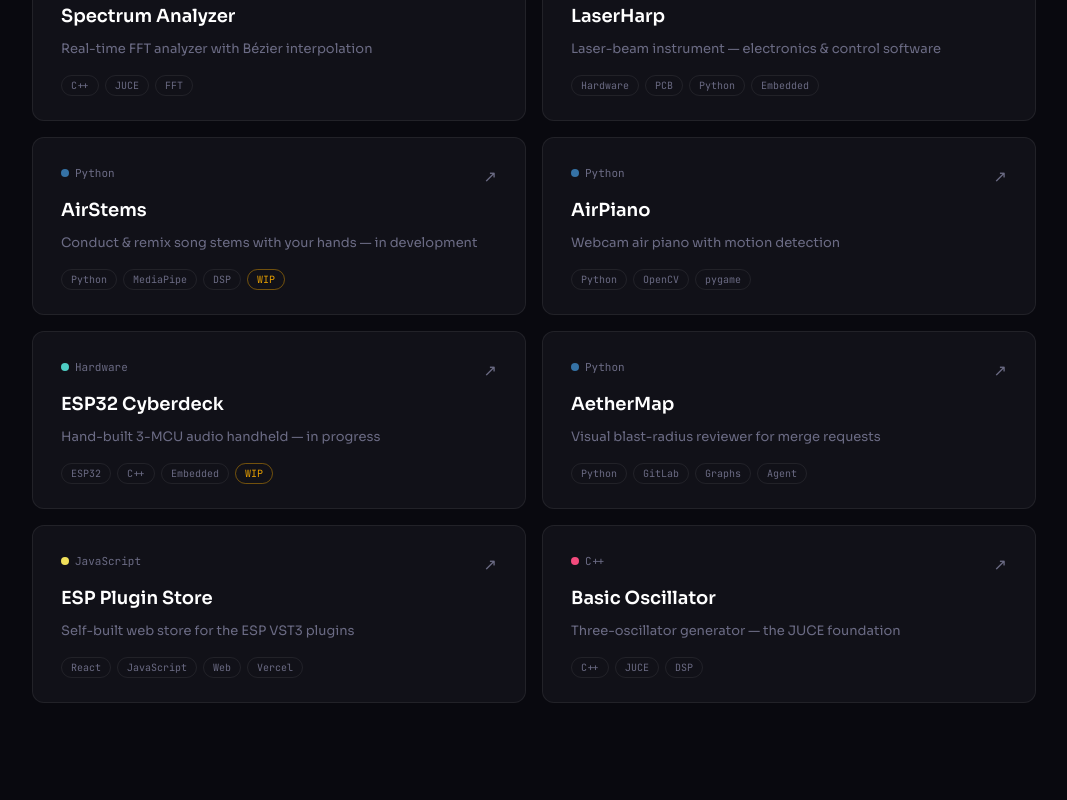
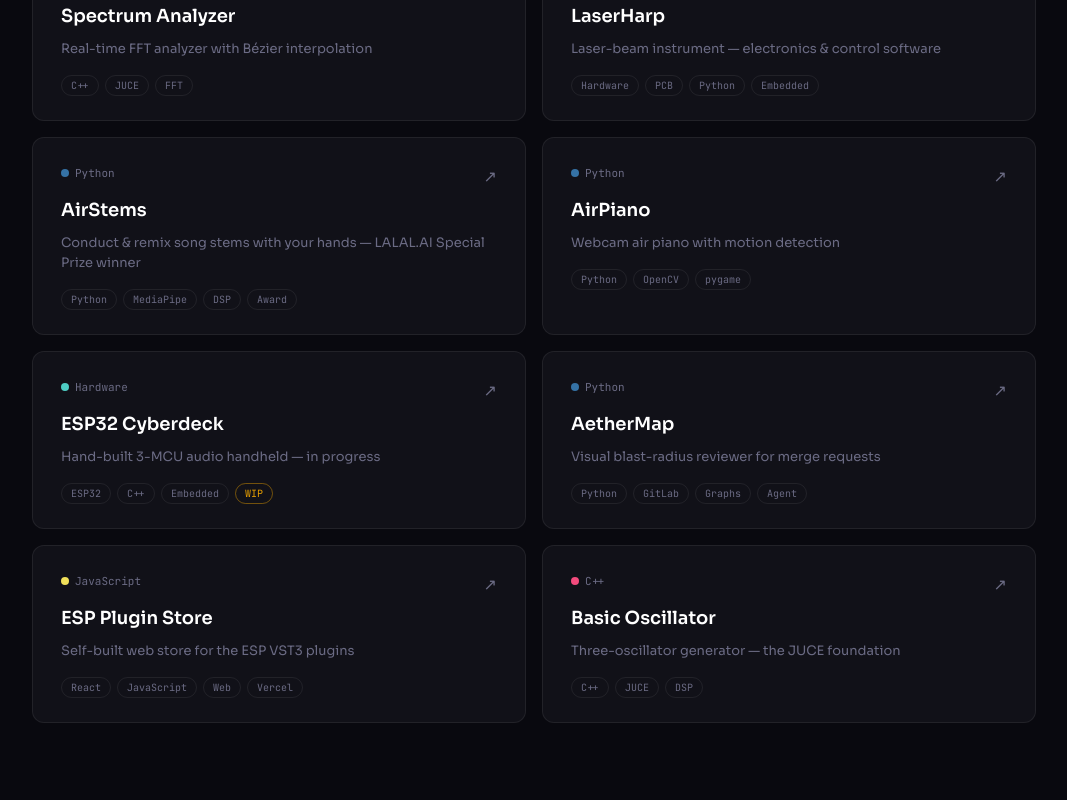
Before and after one commit to lluisestape-upc/PortfolioWebsite, a plain HTML site: page index.html in a window 1280 px wide. Shown: the part 3740-4540 px from the top of the page, without its empty margins (106-1173 px from the left). Drawn offline with Linux system fonts and the light colour scheme.

Commit message:
Update AirStems: LALAL.AI Special Prize + interview & guest article

```diff
--- a/index.html
+++ b/index.html
@@ -428,8 +428,8 @@ const PROJECTS = [
     preview:'uploads/laserharp_pcb.png',
     images:['uploads/laserharp_pcb.png','uploads/laserharp_bb.png'],
     desc:'A musical instrument where interrupting laser beams triggers the notes — spanning both the electronics design and the control software. Hardware: Fritzing protoboard and PCB designs iterated v1 → v3 with Time-of-Flight (ToF) distance sensors and a Raspberry Pi control layer, including a standalone ToF-Synth prototype (PCB v1.0.0) with 7 ToF sensor keys, octave-shift buttons, a 5 V regulator and an LED indicator bar. Software: a Python/Tkinter simulator of the 16-character LCD menu — a state machine for navigating and editing ADSR, a 3-band EQ, effects and MIDI configuration, with Unicode-rendered value bars.', features:['ToF distance-sensor keys','PCB v1 to v3','7-key ToF-Synth board','Raspberry Pi control','Tkinter LCD simulator','ADSR / EQ / FX menus','MIDI configuration','Unicode value bars'], github:'https://github.com/lluisestape-upc', dsp:false },
-  { id:'airstems', name:'AirStems', tagline:'Conduct & remix song stems with your hands — in development', tags:['Python','MediaPipe','DSP','WIP'], lang:'Python', langColor:'#3572A5',
-    desc:'"Conduct and remix a song\'s stems with your bare hands": source separation + synced lyrics + gestural control over a live DSP engine, built for the June 2026 Musicathon by Musixmatch Pro. Stems (vocals / drums / bass / other) come from the LALAL.AI API with a local Demucs fallback, and Musixmatch provides time-synced, karaoke-style lyrics. Two-hand MediaPipe tracking maps right-hand fingers to per-stem toggles (with hysteresis), left-hand height to a low-pass filter and finger spread to reverb, while a fist triggers a drop. A stereo multi-stem mixer runs on a sounddevice callback with gain changes quantised to the beat grid (librosa on the drum stem) and click-free per-block ramps.', features:['LALAL.AI stem separation','Musixmatch synced lyrics','Two-hand gestural mix','Beat-quantised changes','librosa beat grid','sounddevice engine','Hysteresis toggles','Click-free ramps'], github:'https://github.com/lluisestape-upc', dsp:true },
+  { id:'airstems', name:'AirStems', tagline:'Conduct & remix song stems with your hands — LALAL.AI Special Prize winner', tags:['Python','MediaPipe','DSP','Award'], lang:'Python', langColor:'#3572A5',
+    desc:'"Conduct and remix a song\'s stems with your bare hands": source separation + synced lyrics + gestural control over a live DSP engine, built for the June 2026 Musicathon by Musixmatch Pro, where it won the LALAL.AI Special Prize. Stems (vocals / drums / bass / other) come from the LALAL.AI API with a local Demucs fallback, and Musixmatch provides time-synced, karaoke-style lyrics. Two-hand MediaPipe tracking maps right-hand fingers to per-stem toggles (with hysteresis), left-hand height to a low-pass filter and finger spread to reverb, while a fist triggers a drop. A stereo multi-stem mixer runs on a sounddevice callback with gain changes quantised to the beat grid (librosa on the drum stem) and click-free per-block ramps. Since the win, AirStems has been featured in a published LALAL.AI interview, and I was invited to write a technical guest article about it for the LALAL.AI blog and Dev.to.', features:['LALAL.AI Special Prize','Featured LALAL.AI interview','Guest article (blog & Dev.to)','LALAL.AI stem separation','Musixmatch synced lyrics','Two-hand gestural mix','Beat-quantised changes','sounddevice engine'], github:'https://github.com/lluisestape-upc', dsp:true },
   { id:'airpiano', name:'AirPiano', tagline:'Webcam air piano with motion detection', tags:['Python','OpenCV','pygame'], lang:'Python', langColor:'#3572A5',
     desc:'An 8-note piano (plus a drum-kit variant) played in the air. Frame-difference motion detection with OpenCV watches on-screen key zones and triggers samples through pygame; a motion-threshold calibration step adapts to the lighting in the room.', features:['8 playable notes','Drum-kit variant','OpenCV motion detection','On-screen key zones','pygame playback','Lighting calibration'], github:'https://github.com/lluisestape-upc', dsp:false },
   { id:'cyberdeck', name:'ESP32 Cyberdeck', tagline:'Hand-built 3-MCU audio handheld — in progress', tags:['ESP32','C++','Embedded','WIP'], lang:'Hardware', langColor:'#4ecdc4',
```
Also changed, not shown: 1 other file.
